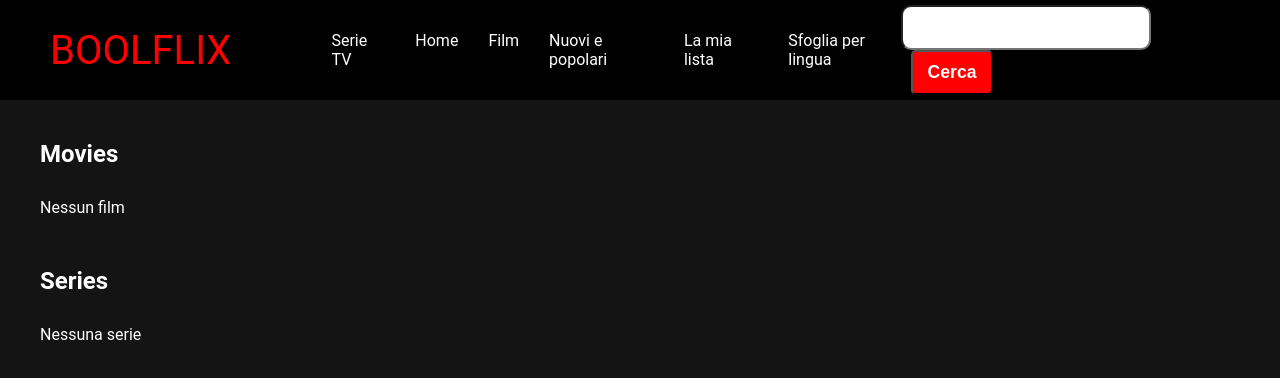
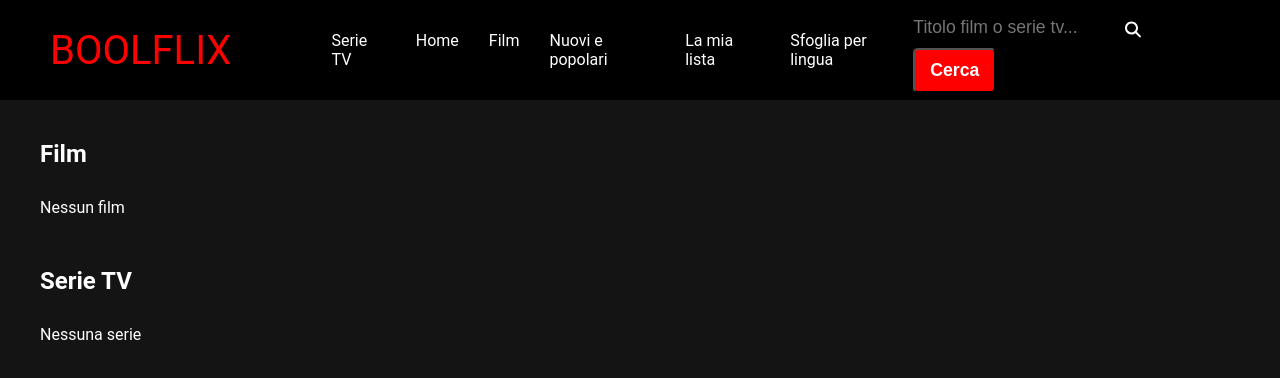
Before and after one commit to MattiaBologna/vite-boolflix, a Vue app: page / in a window 1280 px wide. Shown: the top 378 px of the page. Built offline with nearby package versions, Linux system fonts and the light colour scheme.

Commit message:
Add: header style

```diff
--- a/src/components/Card.vue
+++ b/src/components/Card.vue
@@ -67,6 +67,7 @@ export default {
     min-width: 342px;
     position: relative;
     max-height: 100%;
+    cursor: pointer;
 }
 
 .infos {
--- a/src/components/HeadApp.vue
+++ b/src/components/HeadApp.vue
@@ -33,6 +33,9 @@ export default {
                 store.tvSeries = res.data.results
                 console.log('serie: ', store.tvSeries)
             })
+
+            // svuota la query
+            this.query = ''
         }
     }
 
@@ -56,7 +59,9 @@ export default {
             </div>
         </div>
         <div class="head__searchbar">
-            <input type="text" class="searchbar__input" v-model="query" @keyup.enter="fetchData">
+            <input type="text" class="searchbar__input" placeholder="Titolo film o serie tv..." v-model="query"
+                @keyup.enter="fetchData">
+            <font-awesome-icon :icon="['fas', 'magnifying-glass']" class="searchbar__magnifying" />
             <button @click="fetchData" class="searchbar__button">Cerca</button>
         </div>
     </nav>
@@ -91,20 +96,27 @@ export default {
     display: flex;
     gap: 30px;
     font-weight: 400;
-    transition: text-shadow 0.3s ease;
 }
 
 .head__link:hover {
-    text-shadow: 0 0 10px rgba(255, 255, 255, 1);
+    color: grey;
+}
+
+.head__searchbar {
+    position: relative;
 }
 
 .searchbar__input {
-    border-radius: 10px;
     padding: 10px;
     font-size: 1.1em;
+    color: white;
+    background-color: black;
+    border: none;
+    cursor: pointer;
 }
 
 .searchbar__input:focus {
+    border: white 1px solid;
     outline: none;
 }
 
@@ -117,4 +129,11 @@ export default {
     font-weight: 700;
     font-size: 1.1em;
 }
+
+.searchbar__magnifying {
+    color: white;
+    position: absolute;
+    transform: translateY(90%) translateX(-150%);
+    pointer-events: none;
+}
 </style>
--- a/src/components/MainApp.vue
+++ b/src/components/MainApp.vue
@@ -23,7 +23,7 @@ export default {
 
     <main>
         <section class="movies">
-            <h2 class="section__title">Movies</h2>
+            <h2 class="section__title">Film</h2>
             <ul class="movie_list" v-if="store.movies.length !== 0">
                 <Card :item="movie" v-for="movie in store.movies" class="movie" :key="movie.id" />
             </ul>
@@ -31,7 +31,7 @@ export default {
         </section>
 
         <section class="tv_series">
-            <h2 class="section__title">Series</h2>
+            <h2 class="section__title">Serie TV</h2>
             <ul class="tv_series_list" v-if="store.tvSeries.length !== 0">
                 <Card :item="serie" v-for="serie in store.tvSeries" class="movie" :key="serie.id" />
             </ul>
--- a/src/main.js
+++ b/src/main.js
@@ -12,8 +12,9 @@ import {
     faStar
 } from '@fortawesome/free-solid-svg-icons'
 import { faStar as faStarReg } from '@fortawesome/free-regular-svg-icons'
+import { faMagnifyingGlass } from '@fortawesome/free-solid-svg-icons'
 
-library.add(faStar, faStarReg)
+library.add(faStar, faStarReg, faMagnifyingGlass)
 
 const app = createApp(App)
 
```
